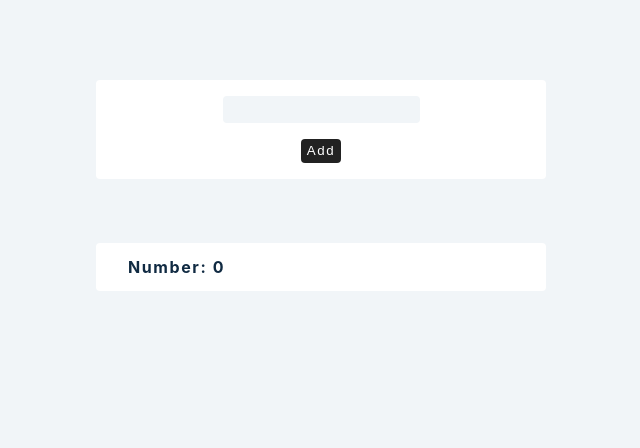
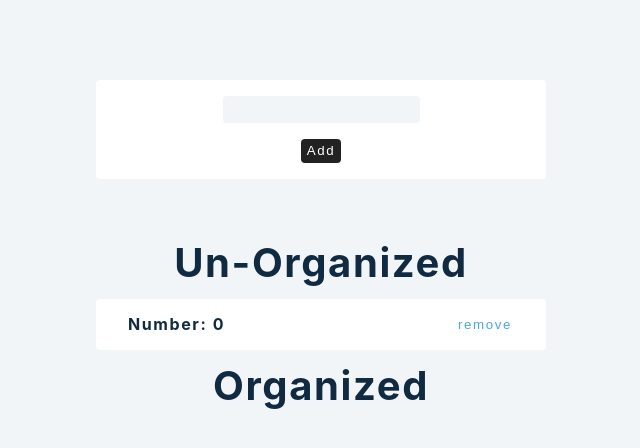
Before and after one commit to KravMaguy/project-form, a React (Create React App) app: page / in a window 1280 px wide. Both pictures are taken after a click on the button "Add". Shown: the top 448 px of the page, without its empty margins (319-959 px from the left). Built offline with nearby package versions, Linux system fonts and the light colour scheme.

Commit message:
move categories

```diff
--- a/src/App.js
+++ b/src/App.js
@@ -1,25 +1,38 @@
 import React, { useState } from "react";
 function List() {
-  const [numberList, setNumberList] = useState([]);
+  const [unorganizedNumbers, setUnorganized] = useState([]);
   const [input, setInput] = useState(0);
-
+  const [orderedNumbers, setOrderedNumbers] = useState([]);
+  const checkedStyle = { textDecoration: "line-through" };
   const handleSubmit = (e) => {
     e.preventDefault();
     const number = {
       input,
       id: new Date().getTime().toString(),
-      ordered: false,
     };
-    setNumberList([...numberList, number]);
+    setUnorganized([...unorganizedNumbers, number]);
     setInput("");
-    console.log(numberList);
   };
   const handleChange = (e) => {
     const val = e.target.value;
     setInput(val);
   };
-  const handleClick = (id) => {
-    console.log("clicked: ", id);
+  const handleUnorganized = (id) => {
+    const Item = unorganizedNumbers.find((item) => item.id === id);
+    const newUnorderedList = unorganizedNumbers.filter(
+      (item) => item.id !== id
+    );
+    setUnorganized(newUnorderedList);
+    setOrderedNumbers([...orderedNumbers, Item]);
+    // console.log("orderedNumbers", orderedNumbers);
+    // console.log("unorganizedNumbers", unorganizedNumbers);
+  };
+
+  const handleOrdered = (id) => {
+    const Item = orderedNumbers.find((item) => item.id === id);
+    const newOrderedList = orderedNumbers.filter((item) => item.id !== id);
+    setOrderedNumbers(newOrderedList);
+    setUnorganized([...unorganizedNumbers, Item]);
   };
 
   return (
@@ -32,14 +45,21 @@ function List() {
           add{" "}
         </button>
       </form>
-      {numberList.map((number) => {
+      <h2>un-organized</h2>
+      {unorganizedNumbers.map((number) => {
         return (
-          <div
-            onClick={() => handleClick(number.id)}
-            className="item"
-            key={number.id}
-          >
+          <div className="item" key={number.id}>
             <h4>Number: {number.input}</h4>
+            <button onClick={() => handleUnorganized(number.id)}>remove</button>
+          </div>
+        );
+      })}
+      <h2>organized</h2>
+      {orderedNumbers.map((number) => {
+        return (
+          <div className="item" key={number.id}>
+            <h4 style={checkedStyle}>Number: {number.input}</h4>
+            <button onClick={() => handleOrdered(number.id)}>remove</button>
           </div>
         );
       })}
--- a/src/index.css
+++ b/src/index.css
@@ -242,3 +242,7 @@ p {
   border-radius: var(--radius);
   cursor: pointer;
 }
+
+.crossed{
+  text-decoration: line-through;
+}
```
